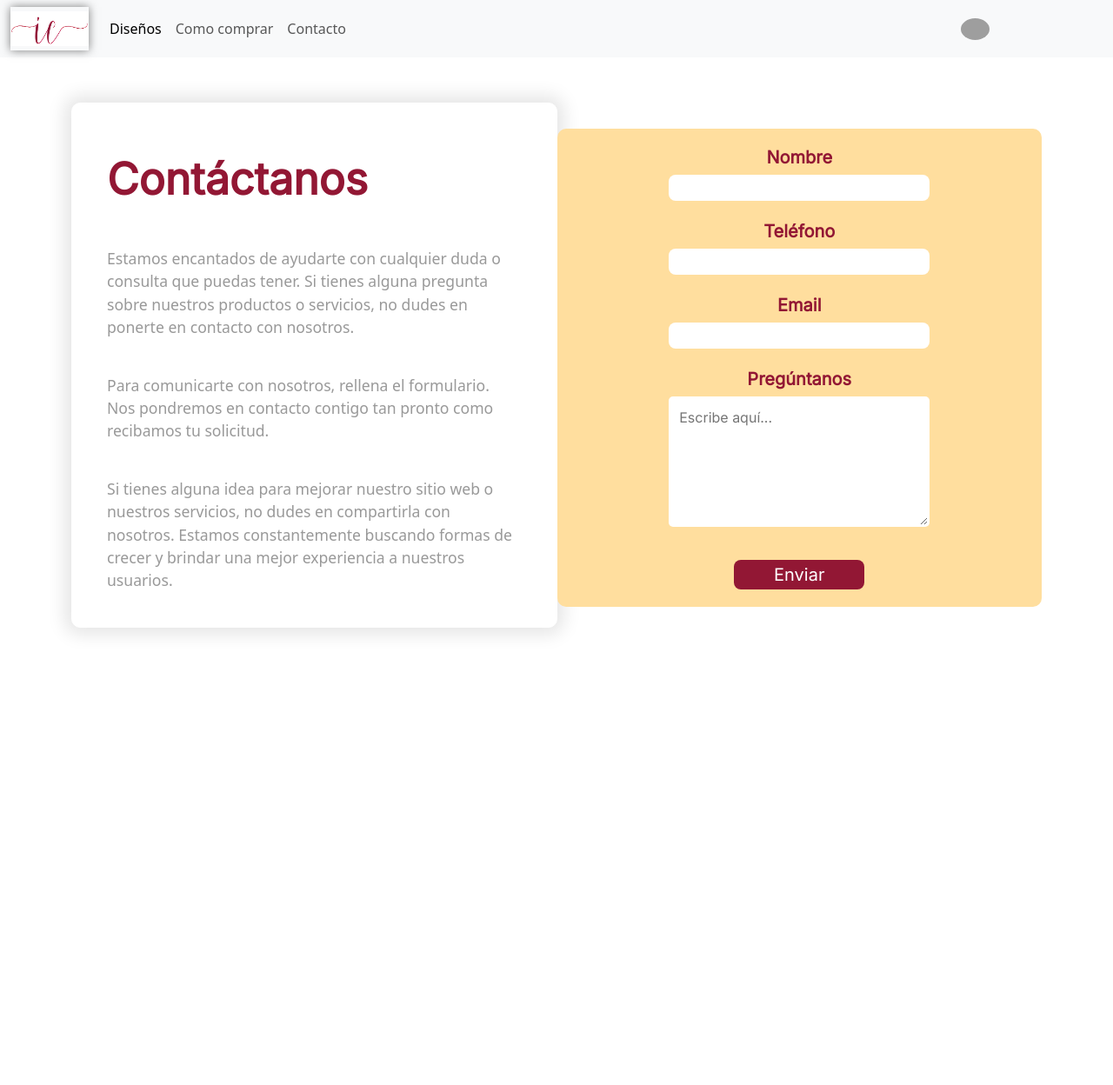
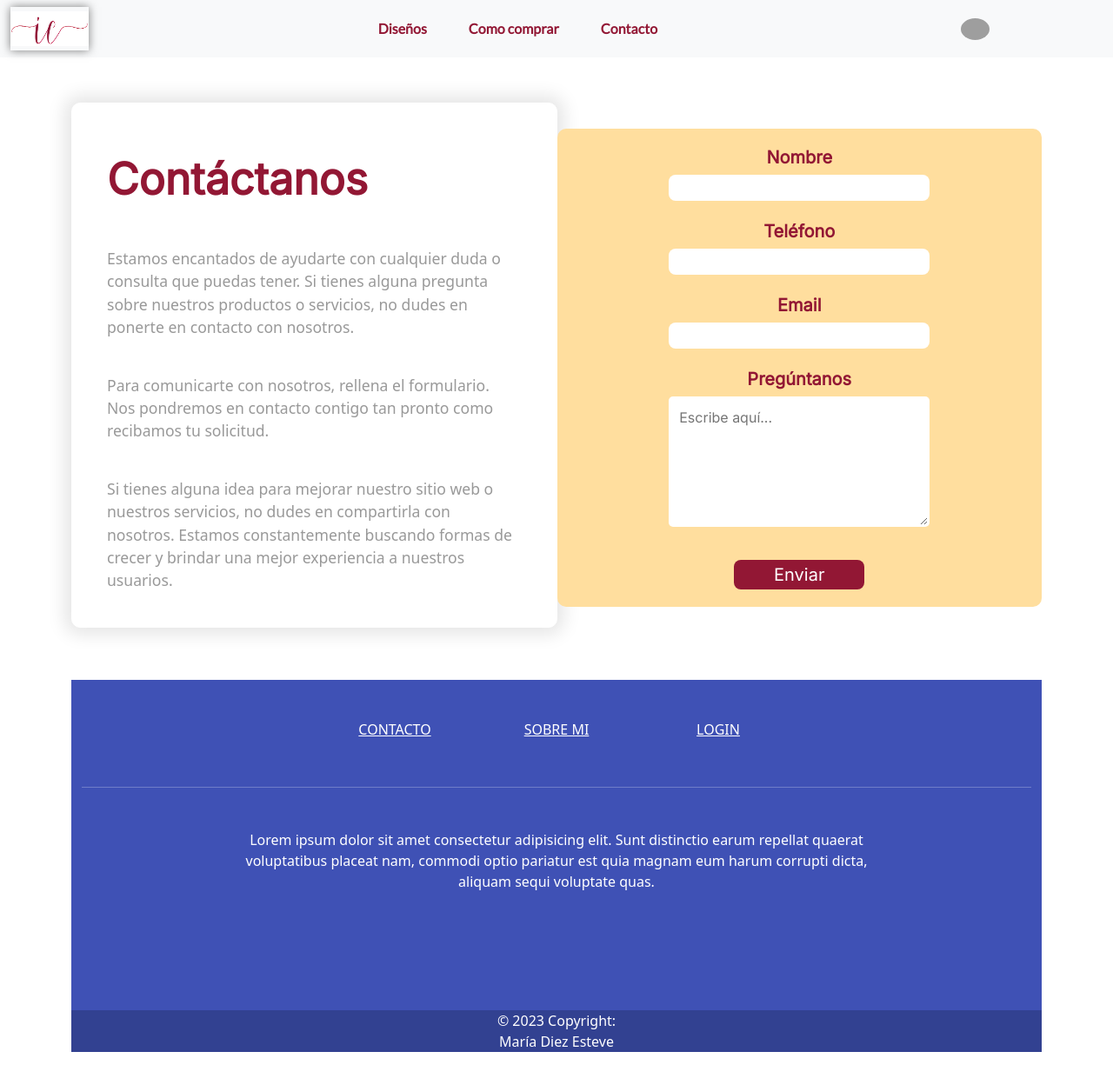
Before and after one commit to MariaDiezEsteve/invitaclick-front, a Vue app: page /contact in a window 1280 px wide. Shown: the top 1248 px of the page at 87% size. Before the commit the page ends 800 px from the top, so only its background shows below. Built offline with nearby package versions, Linux system fonts and the light colour scheme; grey boxes are pictures that could not be loaded.

Commit message:
incluido el estilo del navbar

```diff
--- a/src/components/Navbar/FooterNav.vue
+++ b/src/components/Navbar/FooterNav.vue
@@ -1,7 +1,97 @@
 <template>
-    <div>
-        <h1>Footer</h1>
+   <!-- Remove the container if you want to extend the Footer to full width. -->
+<div class="container my-5">
+  <!-- Footer -->
+  <footer class="text-center text-white" style="background-color: #3f51b5">
+    <!-- Grid container -->
+    <div class="container">
+      <!-- Section: Links -->
+      <section class="mt-5">
+        <!-- Grid row-->
+        <div class="row text-center d-flex justify-content-center pt-5">
+          <!-- Grid column -->
+          <div class="col-md-2">
+            <h6 class="text-uppercase font-weight-bold">
+              <a href="#!" class="text-white">Contacto</a>
+            </h6>
+          </div>
+          <!-- Grid column -->
+
+          <!-- Grid column -->
+          <div class="col-md-2">
+            <h6 class="text-uppercase font-weight-bold">
+              <a href="#!" class="text-white">Sobre mi</a>
+            </h6>
+          </div>
+          <!-- Grid column -->
+
+          <!-- Grid column -->
+          <div class="col-md-2">
+            <h6 class="text-uppercase font-weight-bold">
+              <a href="#!" class="text-white">Login</a>
+            </h6>
+          </div>
+          <!-- Grid column -->
+        </div>
+        <!-- Grid row-->
+      </section>
+      <!-- Section: Links -->
+
+      <hr class="my-5" />
+
+      <!-- Section: Text -->
+      <section class="mb-5">
+        <div class="row d-flex justify-content-center">
+          <div class="col-lg-8">
+            <p>
+              Lorem ipsum dolor sit amet consectetur adipisicing elit. Sunt
+              distinctio earum repellat quaerat voluptatibus placeat nam,
+              commodi optio pariatur est quia magnam eum harum corrupti
+              dicta, aliquam sequi voluptate quas.
+            </p>
+          </div>
+        </div>
+      </section>
+      <!-- Section: Text -->
+
+      <!-- Section: Social -->
+      <section class="text-center mb-5">
+        <a href="" class="text-white me-4">
+          <i class="fab fa-facebook-f"></i>
+        </a>
+        <a href="" class="text-white me-4">
+          <i class="fab fa-twitter"></i>
+        </a>
+        <a href="" class="text-white me-4">
+          <i class="fab fa-google"></i>
+        </a>
+        <a href="" class="text-white me-4">
+          <i class="fab fa-instagram"></i>
+        </a>
+        <a href="" class="text-white me-4">
+          <i class="fab fa-linkedin"></i>
+        </a>
+        <a href="" class="text-white me-4">
+          <i class="fab fa-github"></i>
+        </a>
+      </section>
+      <!-- Section: Social -->
     </div>
+    <!-- Grid container -->
+
+    <!-- Copyright -->
+    <div
+         class="text-center"
+         style="background-color: rgba(0, 0, 0, 0.2)"
+         >
+      © 2023 Copyright:
+      <p class="text-white">María Diez Esteve</p>
+    </div>
+    <!-- Copyright -->
+  </footer>
+  <!-- Footer -->
+</div>
+<!-- End of .container -->
   </template>
 
   <script setup>
--- a/src/components/Navbar/NavbarNav.vue
+++ b/src/components/Navbar/NavbarNav.vue
@@ -10,7 +10,7 @@
     <div class="collapse navbar-collapse" id="navbarNav">
       <ul class="navbar-nav">
         <li class="nav-item">
-          <a class="nav-link active" aria-current="page" href="#">Diseños</a>
+          <a class="nav-link" aria-current="page" href="#">Diseños</a>
         </li>
         <li class="nav-item">
           <a class="nav-link" href="#">Como comprar</a>
@@ -82,4 +82,40 @@
     .dropdown-toggle::after {
     content: none;
   }
+  .nav-link{
+    margin-right: 2rem;
+    // border: 2px solid $colour_one;
+    font-family: $lato;
+    font-weight: 600;
+    border-radius: 5px;
+    color: $colour_one;
+    -webkit-transition-duration: 0.3s;
+    transition-duration: 0.3s;
+  }
+
+  .nav-link:hover{
+    color: $colour_six;
+    background-color: $colour_one;
+  }
+  .navbar-collapse {
+    flex-grow: 0;
+    align-items: center;
+  }
+
+  @media (max-width: 767px) {
+    .nav-link{
+      width: 20%;
+    }
+
+    .nav-link:hover{
+    color: $colour_six;
+    background-color: $colour_one;
+    width: 20%;
+  }
+}
+
+.custom-toggler.navbar-toggler {
+    border-color: lightgreen;
+}
+
 </style>
--- a/src/views/ContactView.vue
+++ b/src/views/ContactView.vue
@@ -2,11 +2,17 @@
     <div>
         <Navbar />
     </div>
-    <ContactFrom />
+    <div>
+        <ContactFrom />
+    </div>
+    <div>
+        <FooterNav />
+    </div>
 </template>
 
 <script setup>
 import Navbar from '@/components/Navbar/NavbarNav.vue'
 import ContactFrom from '../components/Form/ContactmeForm.vue'
+import FooterNav from '@/components/Navbar/FooterNav.vue'
 
 </script>
--- a/src/views/HomeView.vue
+++ b/src/views/HomeView.vue
@@ -12,6 +12,9 @@
   <div>
     <HowToGetIt />
   </div>
+  <div>
+    <FooterNav />
+  </div>
 </template>
 
 <script setup>
@@ -19,6 +22,7 @@ import Navbar from '@/components/Navbar/NavbarNav.vue'
 import Header from '@/components/Cards/HeaderCard.vue'
 import HowToGetIt from '@/components/Cards/HowtogetitCard.vue'
 import Including from '@/components/Cards/IncludingCard.vue'
+import FooterNav from '@/components/Navbar/FooterNav.vue'
 
 
 </script>
--- a/src/views/LoginView.vue
+++ b/src/views/LoginView.vue
@@ -5,10 +5,14 @@
     <div>
         <LoginView />
     </div>
+    <div>
+        <FooterNav />
+    </div>
 </template>
 
 <script setup>
 import NavLogin from '../components/Navbar/NavbarLogin.vue'
 import LoginView from '../components/Form/LoginForm.vue'
+import FooterNav from '@/components/Navbar/FooterNav.vue'
 
 </script>
```
